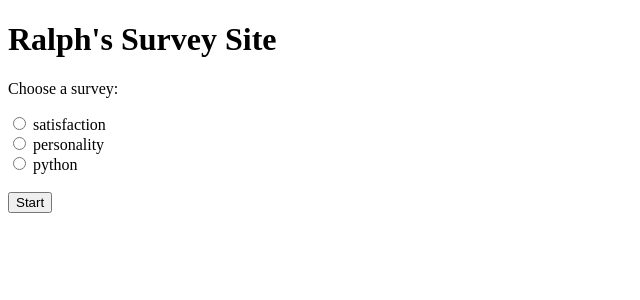
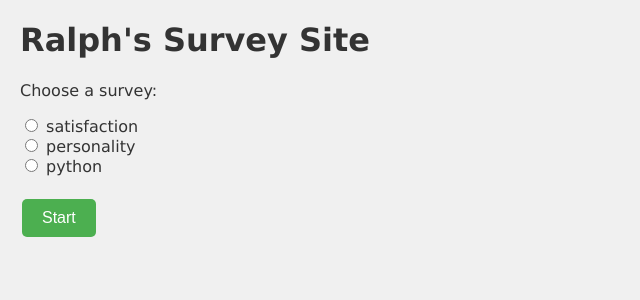
Before and after one commit to RalphsCode/Lesson19_Assignment3, a Flask app: page /home in a window 1280 px wide. Shown: the top 300 px of the page, without its empty margins (0-640 px from the left). Run offline with Flask 3, Linux system fonts and the light colour scheme.

Commit message:
Added some styling & final touches!

```diff
--- /dev/null
+++ b/static/app.css
@@ -0,0 +1,24 @@
+body {
+    font-family:Verdana, Geneva, Tahoma, sans-serif;
+    margin: 20px;
+    background-color: #f0f0f0;
+    color: #333;
+  }
+
+  button {
+    background-color: #4CAF50;
+    border: none;
+    color: white;
+    padding: 10px 20px;
+    text-align: center;
+    text-decoration: none;
+    display: inline-block;
+    font-size: 16px;
+    margin: 4px 2px;
+    cursor: pointer;
+    border-radius: 5px;
+  }
+
+  button:hover {
+    background-color: #45a049;
+  }
--- a/templates/base.html
+++ b/templates/base.html
@@ -3,6 +3,7 @@
 <head>
     <meta charset="UTF-8">
     <meta name="viewport" content="width=device-width, initial-scale=1.0">
+    <link rel="stylesheet" href="/static/app.css">
     <title>{% block title %}{% endblock %}</title>
 </head>
 <body>
--- a/templates/questions.html
+++ b/templates/questions.html
@@ -8,8 +8,8 @@
 {% endblock %}
 
 {% block content %}
-<p>{{ survey['title'] }}
-<p>Question {{number}}:</p>
+<h3>{{ survey['title'] }} </h3>
+<p><i>Question {{number}}:</i></p>
  <!-- Present the survey question -->
 <p>{{ survey['questions'][number-1]['question'] }}</p>
 <!-- Display the answer options -->
```
